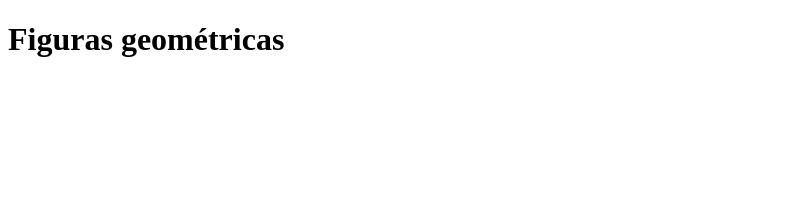
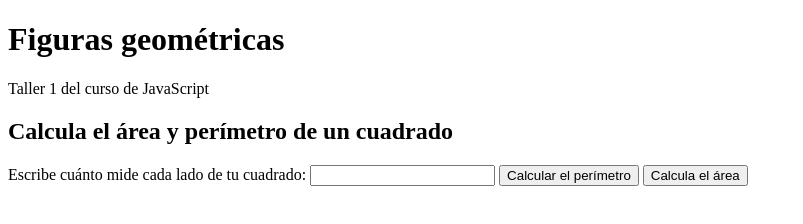
Before and after one commit to LaloJami/DW-curso_practico_js, a plain HTML site: page Taller-1/index.html in a window 1280 px wide. Shown: the whole page, without its empty margins (0-803 px from the left). Drawn offline with Linux system fonts and the light colour scheme.

Commit message:
Creacion del formulario HTML y adaptacion de funciones js para calculo de area y perimetro del circulo

```diff
--- a/Taller-1/figuras.js
+++ b/Taller-1/figuras.js
@@ -70,3 +70,16 @@ function areaCirculo(radio) {
 }
 console.log("El área del circulo es: "+ areaCirculo(radioCirculo)+ " cm^2");
 console.groupEnd()
+//Aqui interactuamos con el HTML
+function calcularPerimetroCuadrado() {
+    const input = document.getElementById("Input-Cuadrado");
+    const value = input.value;
+    const perimetro = perimetroCuadrado(value);
+    alert("El perímetro del cuadrado es: "+ perimetro);
+}
+function calcularAreaCuadrado(params) {
+    const input = document.getElementById("Input-Cuadrado");
+    const value = input.value;
+    const area = areaCuadrado(value);
+    alert("El área del cuadrado es: "+ area);
+}
--- a/Taller-1/index.html
+++ b/Taller-1/index.html
@@ -5,13 +5,30 @@
     <meta http-equiv="X-UA-Compatible" content="IE=edge">
     <meta name="viewport" content="width=device-width, initial-scale=1.0">
     <title>Calculadora de Figuras Geométricas | Taller 1</title>
+
 </head>
 <body>
+    <header>
+        <h1>Figuras geométricas</h1>
+        <p>Taller 1 del curso de JavaScript</p>
+    </header>
     <main>
-        <h1>Figuras geométricas</h1>
-        <script src="./figuras.js">
-
-        </script>
+        <section>
+            <h2>Calcula el área y perímetro de un cuadrado</h2>
+            <form action="">
+                <label for="Input-Cuadrado">
+                    Escribe cuánto mide cada lado de tu cuadrado:
+                </label>
+                <input id="Input-Cuadrado" type="number">
+                <button type="button" onclick="calcularPerimetroCuadrado()">
+                    Calcular el perímetro
+                </button>
+                <button type="button" onclick="calcularAreaCuadrado()">
+                    Calcula el área
+                </button>
+            </form>
+        </section>
     </main>
+    <script src="./figuras.js"></script>
 </body>
 </html>
```
